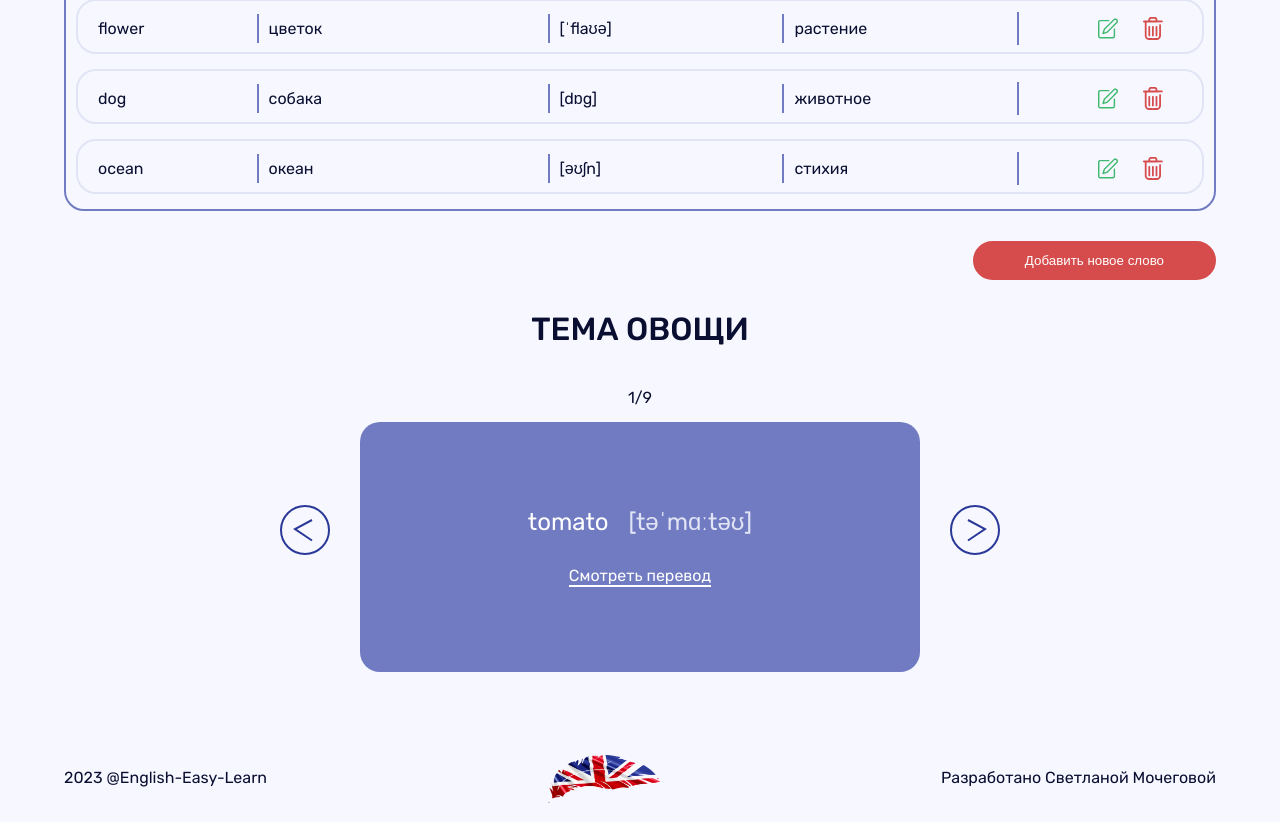
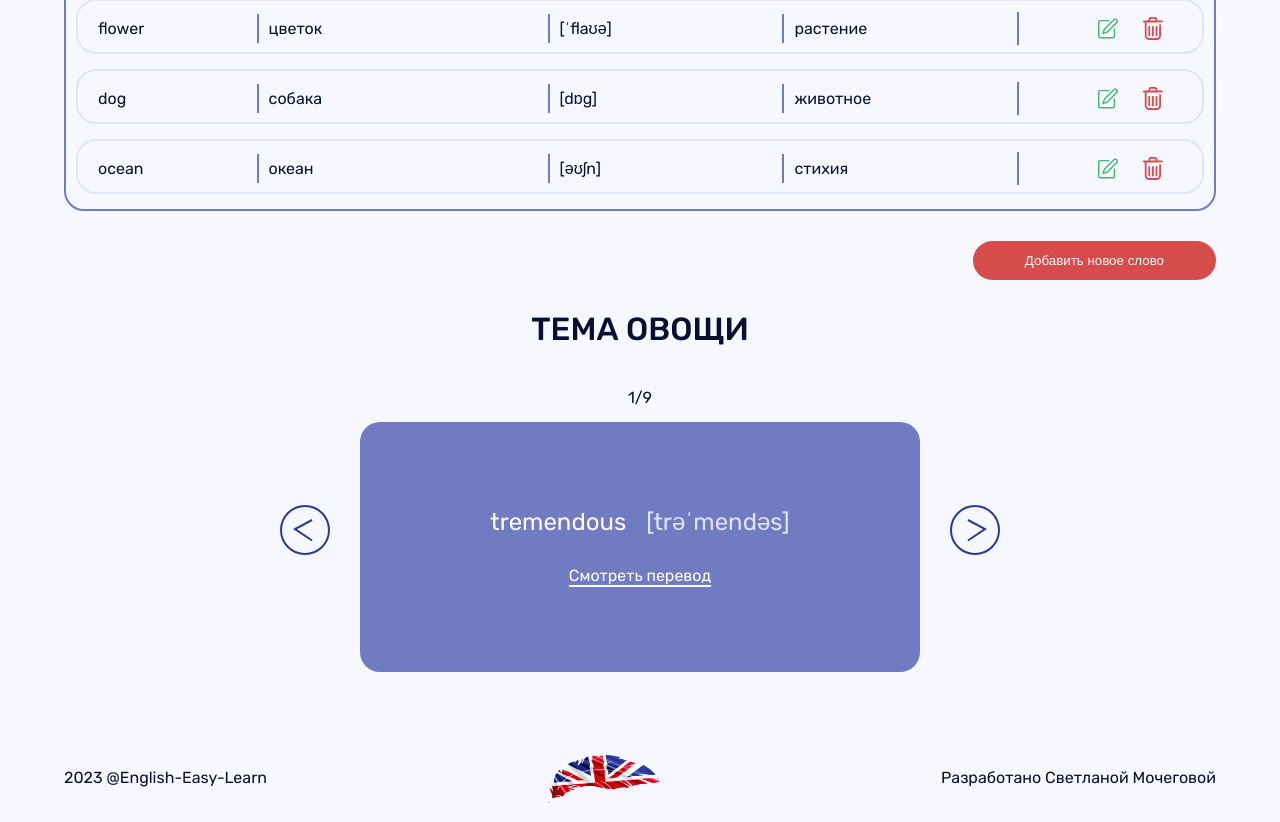
Before and after one commit to Lanasites/ReactProject-leaning-English, a React (Vite) app in the folder Project/: page / in a window 1280 px wide. Shown: the part 1089-1911 px from the top of the page. Built offline with nearby package versions, Linux system fonts and the light colour scheme.

Commit message:
заполняю данными из массива карточку

```diff
--- a/Project/src/Components/CardOfWord/CardOfWord.jsx
+++ b/Project/src/Components/CardOfWord/CardOfWord.jsx
@@ -1,23 +1,26 @@
 import './CardOfWord.scss'
 import { useState } from 'react'
 
-export default function CardOfWord(){
+export default function CardOfWord(props){
     const [showPerevod, setShowPerevod] = useState('disactive');
     const [showButton, setShowButton] = useState('active');
     const handleShowPerevod = () => {
         setShowPerevod('active');
         setShowButton('disactive')
     };
+    // const englishWord = props.englishWord || 'word';
+    // const transcriptionWord = props.transcriptionWord || '[транскрипция]';
+    // const russianWord = props.russianWord || 'перевод';
+
     return(
         <>
         <div className="cardOfWorld">
             <div className="cardOfWorld__info">
-                <span className='cardOfWorld__slovo'>tomato</span><span className='cardOfWorld__trans'>[təˈmɑːtəʊ]</span>
+                <span className='cardOfWorld__slovo'>{props.englishWord}</span><span className='cardOfWorld__trans'>{props.transcriptionWord}</span>
             </div>
-            <div className={`cardOfWorld__perevod ${showPerevod}`}>помидор</div>
+            <div className={`cardOfWorld__perevod ${showPerevod}`}>{props.russianWord}</div>
             <div className={`cardOfWorld__button ${showButton}`} onClick = {handleShowPerevod}>Смотреть перевод</div>
         </div>
         </>
     )
-
 }
--- a/Project/src/Components/SliderWorlds/SliderWorlds.jsx
+++ b/Project/src/Components/SliderWorlds/SliderWorlds.jsx
@@ -8,9 +8,8 @@ export default function SliderWorlds(props){
 
     const worldsArr = props.worldsArr;
     const lengthArr = worldsArr.length;
-    console.log(worldsArr, lengthArr);
-    // if (lengthArr> 0)
-        const [count, setcount] = useState(1);
+    const [count, setcount] = useState(1);
+    console.log(worldsArr, count, lengthArr);
 
     return(
         <>
@@ -19,7 +18,12 @@ export default function SliderWorlds(props){
                 <img src={left_arrow} alt="" />
                 <div>
                     <p className='sliderWorlds__count'>{count}/{lengthArr}</p>
-                    <CardOfWord></CardOfWord>
+
+                    <CardOfWord
+                        englishWord = {worldsArr[count].english}
+                        transcriptionWord = {worldsArr[count].transcription}
+                        russianWord = {worldsArr[count].russian}
+                    />
                 </div>
                 <img src={right_arrow} alt="" />
             </div>
```
